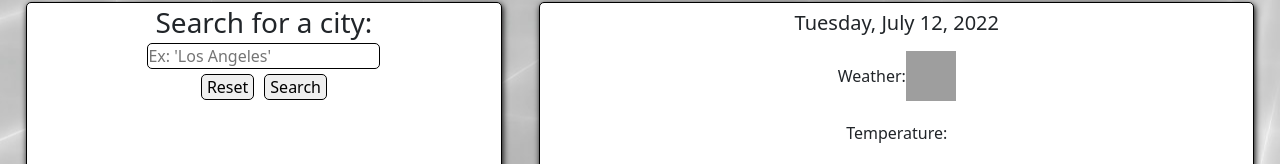
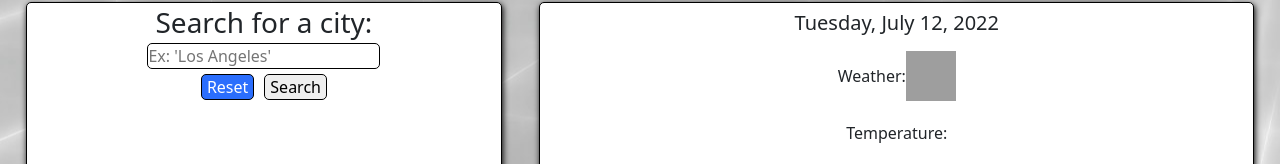
Before and after one commit to TonyQ032/Weather-Dashboard, a plain HTML site: page index.html in a window 1280 px wide. In both pictures the pointer is over the button "Reset". Shown: the part 122-286 px from the top of the page. Drawn offline with nearby package versions, Linux system fonts and the light colour scheme; grey boxes are pictures that could not be loaded.

Commit message:
Added hover effect to 'search' and 'reset' buttons

```diff
--- a/assets/css/style.css
+++ b/assets/css/style.css
@@ -89,7 +89,13 @@ input {
   padding: 0 5px;
   border: 1px solid black;
   border-radius: 5px;
-  margin: 5px
+  margin: 5px;
+  transition: 300ms;
+}
+
+#submit-search:hover, #reset-search:hover {
+  background-color: var(--accent-color);
+  color: white;
 }
 
 #gen-weather-card {
```
